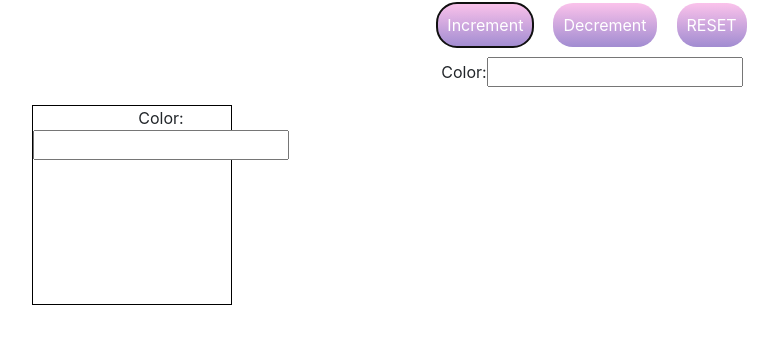
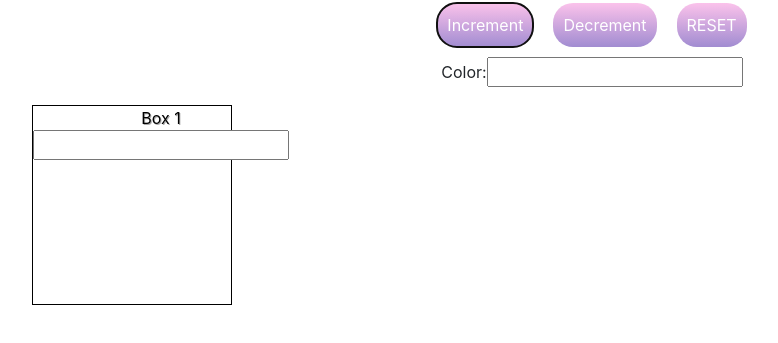
Before and after one commit to eatmoarrice/boxes, a React (Create React App) app: page / in a window 1280 px wide. Both pictures are taken after a click on the button "Increment". Shown: the part 119-462 px from the top of the page, without its empty margins (48-826 px from the left). Built offline with nearby package versions, Linux system fonts and the light colour scheme.

Commit message:
optimized codes

```diff
--- a/src/App.css
+++ b/src/App.css
@@ -42,3 +42,7 @@
 	text-transform: none;
 	text-shadow: 1px 1px rgba(255, 255, 255, 0.342);
 }
+
+.textInBox {
+	text-shadow: 1px 1px rgba(0, 0, 0, 0.342);
+}
--- a/src/components/Box.js
+++ b/src/components/Box.js
@@ -3,8 +3,22 @@ import { useSelector, useDispatch } from "react-redux";
 
 export default function Box(props) {
 	let ogCode = useSelector((state) => state.colorCode);
+	let textColor = "black";
+	let bg = ogCode;
 	// let colorCode = ogCode;
 	let individualColor = useSelector((state) => state.individualColor);
+
+	if (individualColor[`box${props.ordinal}`] && individualColor[`box${props.ordinal}`].color) {
+		textColor = individualColor[`box${props.ordinal}`].color;
+	}
+
+	if (individualColor[`box${props.ordinal}`] && individualColor[`box${props.ordinal}`].bg) {
+		bg = individualColor[`box${props.ordinal}`].bg;
+	}
+
+	if (props.ordinal > 5) {
+		textColor = "red";
+	}
 
 	let dispatch = useDispatch();
 	const handleSubmit = (e) => {
@@ -21,27 +35,17 @@ export default function Box(props) {
 
 	return (
 		<div>
-			{individualColor[`box${props.ordinal}`] ? (
-				<div className="box" style={{ backgroundColor: individualColor[`box${props.ordinal}`] }}>
+			<div className="box" style={{ backgroundColor: bg }}>
 				<form onSubmit={handleSubmit}>
 					<label>
-							Color:
+						<span className="textInBox" style={{ color: textColor }}>
+							Box {props.ordinal + 1}
+						</span>
 						<input type="text" onChange={(e) => calculateColor(e.target.value)} />
 					</label>
 					{/* <input type="submit" value="Submit" /> */}
 				</form>
 			</div>
-			) : (
-				<div className="box" style={{ backgroundColor: ogCode }}>
-					<form onSubmit={handleSubmit}>
-						<label>
-							Color:
-							<input type="text" onChange={(e) => calculateColor(e.target.value)} />
-						</label>
-						{/* <input type="submit" value="Submit" /> */}
-					</form>
-				</div>
-			)}
 		</div>
 	);
 }
--- a/src/index.js
+++ b/src/index.js
@@ -21,7 +21,9 @@ function reducer(state = initialState, action) {
 		state.colorCode = action.payload.color;
 	} else if (action.type === "IndividualColor") {
 		console.log("reducer", action.payload.ordinal);
-		state.individualColor[action.payload.ordinal] = action.payload.color;
+		state.individualColor[action.payload.ordinal] = {};
+		state.individualColor[action.payload.ordinal].bg = action.payload.color;
+		// state.individualColor[action.payload.ordinal].color = action.payload.color;
 		state.individualColor = { ...state.individualColor };
 		console.log("ddddd", state.individualColor[action.payload.ordinal]);
 	}
```
Lines whose indentation alone changed are shown as unchanged.
